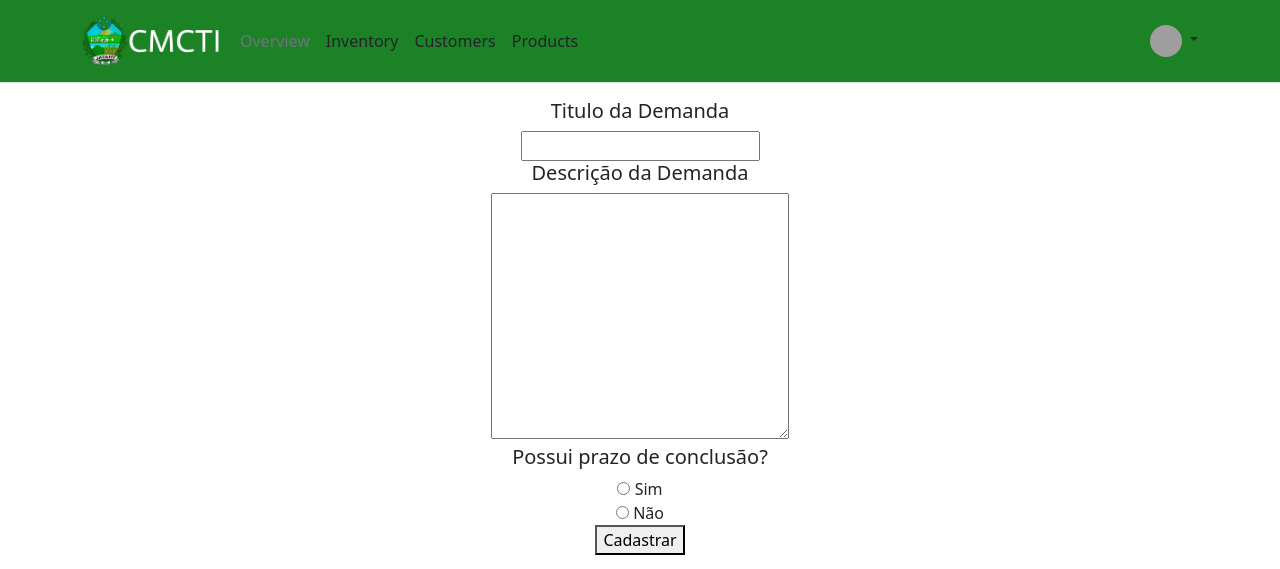
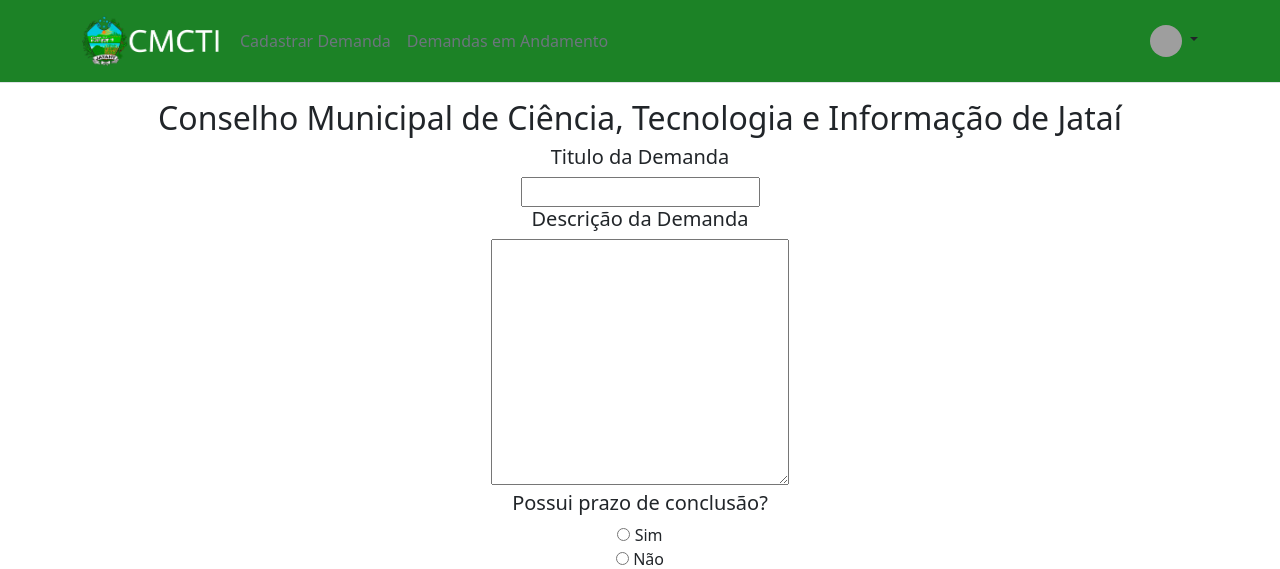
Before and after one commit to SrLucca/demand_now, a Django app: page / in a window 1280 px wide. Shown: the top 569 px of the page. Run offline with Django 4.2, Linux system fonts and the light colour scheme; parts of the project's set-up code (start-up, migrations or seed data) failed here and were passed over; grey boxes are pictures that could not be loaded.

Commit message:
Update base.html

```diff
--- a/cmcti/home/templates/base.html
+++ b/cmcti/home/templates/base.html
@@ -19,10 +19,8 @@
             </a>
 
             <ul class="nav col-12 col-lg-auto me-lg-auto mb-2 justify-content-center mb-md-0">
-                <li><a href="#" class="nav-link px-2 link-secondary">Overview</a></li>
-                <li><a href="#" class="nav-link px-2 link-dark">Inventory</a></li>
-                <li><a href="#" class="nav-link px-2 link-dark">Customers</a></li>
-                <li><a href="#" class="nav-link px-2 link-dark">Products</a></li>
+                <li><a href="#" class="nav-link px-2 link-secondary">Cadastrar Demanda</a></li>
+                <li><a href="#" class="nav-link px-2 link-secondary">Demandas em Andamento</a></li>
             </ul>
 
             <div class="dropdown text-end">
@@ -41,6 +39,10 @@
         </div>
         </header>
 
+        <div class="container">
+            <h2 class="text-center">Conselho Municipal de Ciência, Tecnologia e Informação de Jataí</h2>
+        </div>
+
         {% block content %}
         {% endblock %}
 
```
